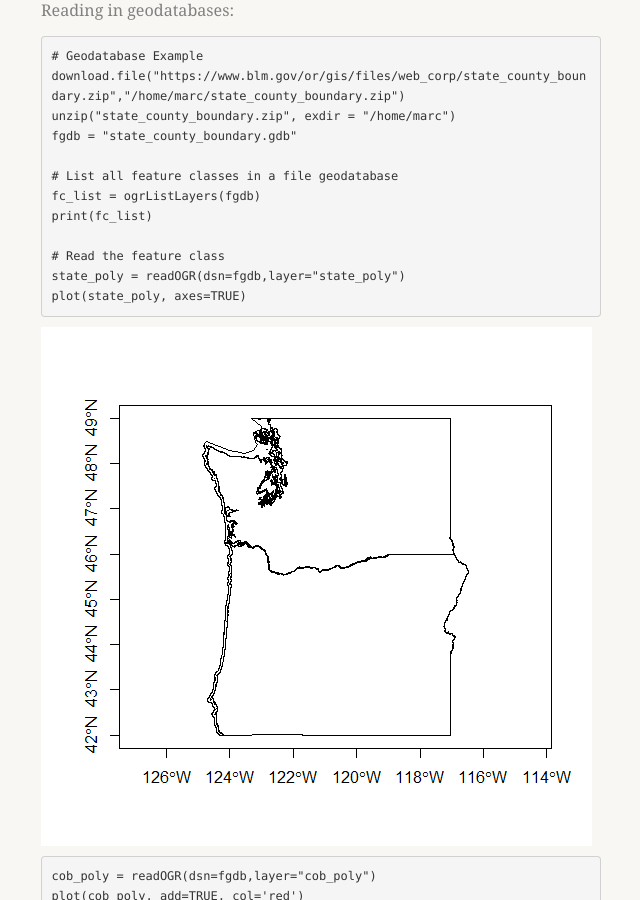
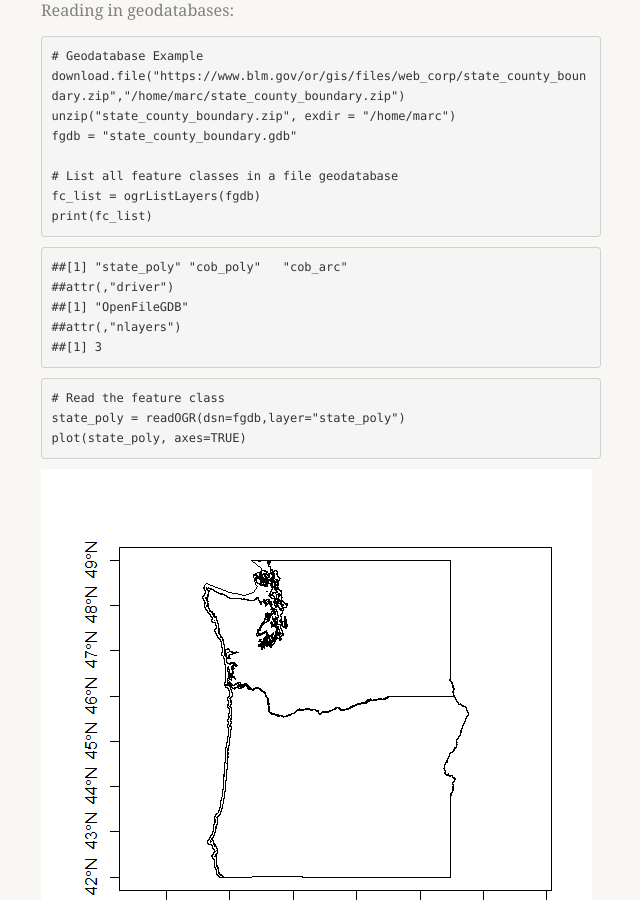
Before and after one commit to mhweber/AWRA_GIS_R_Workshop, a Jekyll site: the page built from _posts/2018-04-22-04-Spatial-Data-In-R-sp.md, in a window 1280 px wide and 900 px high, scrolled down 17989 px. Shown: the whole window, without its empty margins (389-1029 px from the left). Built offline with Jekyll 4.4.1, drawn with Linux system fonts in a browser that asks for light colours; nearby versions of some CDN libraries; some web fonts are replaced; library files that are not in the unit come from our copies.

Commit message:
Last updates for a Friday afternoon

````diff
--- a/_posts/2018-04-22-04-Spatial-Data-In-R-sp.md
+++ b/_posts/2018-04-22-04-Spatial-Data-In-R-sp.md
@@ -526,7 +526,17 @@ fgdb = "state_county_boundary.gdb"
 # List all feature classes in a file geodatabase
 fc_list = ogrListLayers(fgdb)
 print(fc_list)
+```
 
+```r
+##[1] "state_poly" "cob_poly"   "cob_arc"
+##attr(,"driver")
+##[1] "OpenFileGDB"
+##attr(,"nlayers")
+##[1] 3
+```
+
+```r
 # Read the feature class
 state_poly = readOGR(dsn=fgdb,layer="state_poly")
 plot(state_poly, axes=TRUE)
````
Also changed, not shown: _posts/2018-04-22-05-Spatial-Data-In-R-sf.md (+42 -0 lines), figure/countries.png (added).
